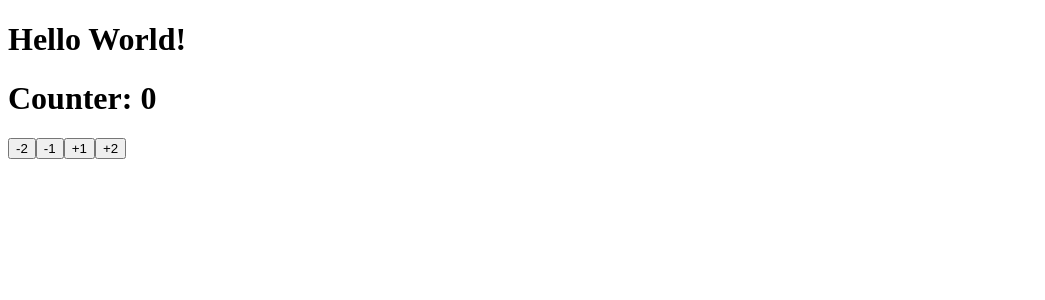
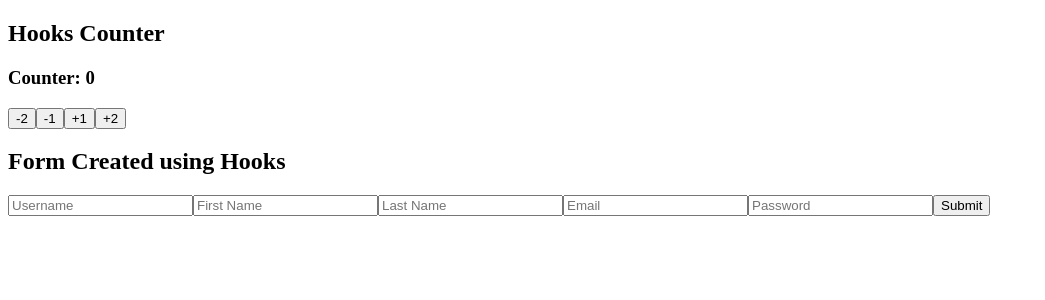
Before and after one commit to seunx/react_hooks, a React (Vite) app: page / in a window 1280 px wide. Shown: the top 300 px of the page, without its empty margins (0-1045 px from the left). Built offline with nearby package versions, Linux system fonts and the light colour scheme.

Commit message:
created form using hooks

```diff
--- a/package.json
+++ b/package.json
@@ -20,6 +20,7 @@
 		"eslint-plugin-import": "^2.18.2",
 		"eslint-plugin-jsx-a11y": "^6.2.3",
 		"eslint-plugin-react": "^7.14.3",
+		"eslint-plugin-react-hooks": "^1.6.1",
 		"parcel-bundler": "^1.12.3",
 		"prettier": "^1.18.2"
 	},
--- a/src/App.js
+++ b/src/App.js
@@ -1,11 +1,14 @@
 import React from 'react';
 import Counter from './components/Counter';
+import Form from './components/Form';
 
 const App = () => {
 	return (
 		<div>
-			<h1>Hello World!</h1>
+			<h2>Hooks Counter</h2>
 			<Counter />
+			<h2>Form Created using Hooks</h2>
+			<Form />
 		</div>
 	);
 };
--- a/src/components/Counter.js
+++ b/src/components/Counter.js
@@ -4,7 +4,7 @@ const Counter = () => {
 	const [counter, setCounter] = useState(0);
 	return (
 		<div>
-			<h1>Counter: {counter}</h1>
+			<h3>Counter: {counter}</h3>
 			<div className="btn-container">
 				<button onClick={() => setCounter(counter - 2)}> -2 </button>
 				<button onClick={() => setCounter(counter - 1)}> -1 </button>
--- /dev/null
+++ b/src/components/Form.js
@@ -0,0 +1,73 @@
+import React, { useState } from 'react';
+
+const Form = () => {
+	const [info, updateInfo] = useState({
+		userName: '',
+		firstName: '',
+		lastName: '',
+		email: '',
+		password: ''
+	});
+	const _handleChange = e => {
+		const { name, value } = e.target;
+		updateInfo({ ...info, [name]: value });
+	};
+
+	const _handleSubmit = e => {
+		e.preventDefault();
+		console.log(info);
+	};
+
+	return (
+		<form onSubmit={_handleSubmit}>
+			<label htmlFor="userName">
+				<input
+					onChange={_handleChange}
+					name="userName"
+					type="text"
+					placeholder="Username"
+					value={info.userName}
+				/>
+			</label>
+			<label htmlFor="firstName">
+				<input
+					onChange={_handleChange}
+					name="firstName"
+					type="text"
+					placeholder="First Name"
+					value={info.firstName}
+				/>
+			</label>
+			<label htmlFor="lastName">
+				<input
+					onChange={_handleChange}
+					name="lastName"
+					type="text"
+					placeholder="Last Name"
+					value={info.lastName}
+				/>
+			</label>
+			<label htmlFor="email">
+				<input
+					onChange={_handleChange}
+					name="email"
+					type="email"
+					placeholder="Email"
+					value={info.email}
+				/>
+			</label>
+			<label htmlFor="password">
+				<input
+					onChange={_handleChange}
+					name="password"
+					type="password"
+					placeholder="Password"
+					value={info.password}
+				/>
+			</label>
+			<button type="submit">Submit</button>
+		</form>
+	);
+};
+
+export default Form;
--- /dev/null
+++ b/src/components/custom/index.js
@@ -0,0 +1 @@
+import React, { useState } from 'react';
```
Also changed, not shown: .eslintrc.json, 1 other file (tests, documents, lock files or other folders).
